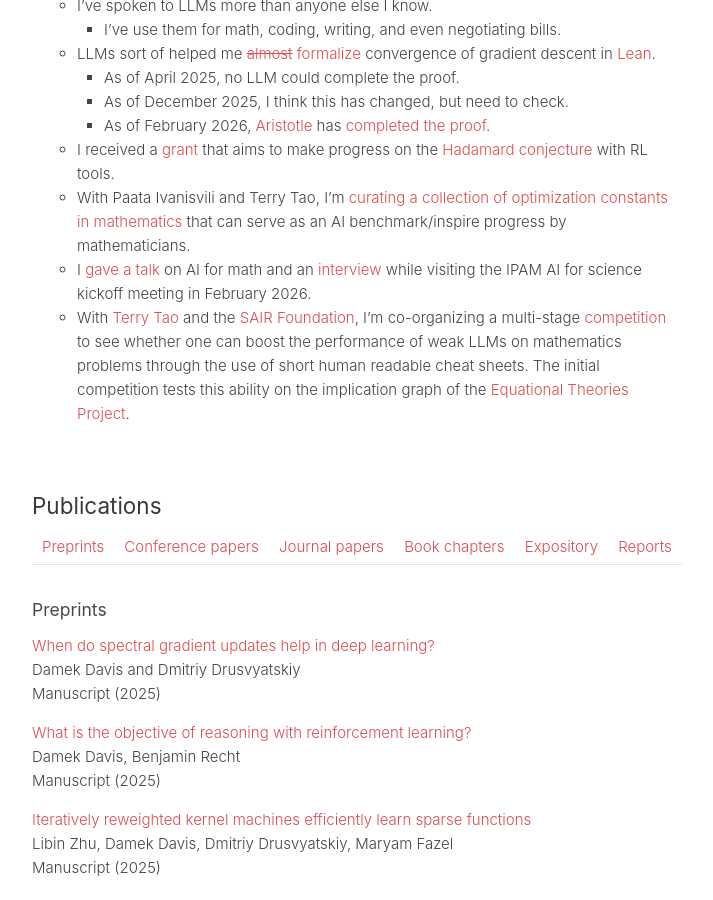
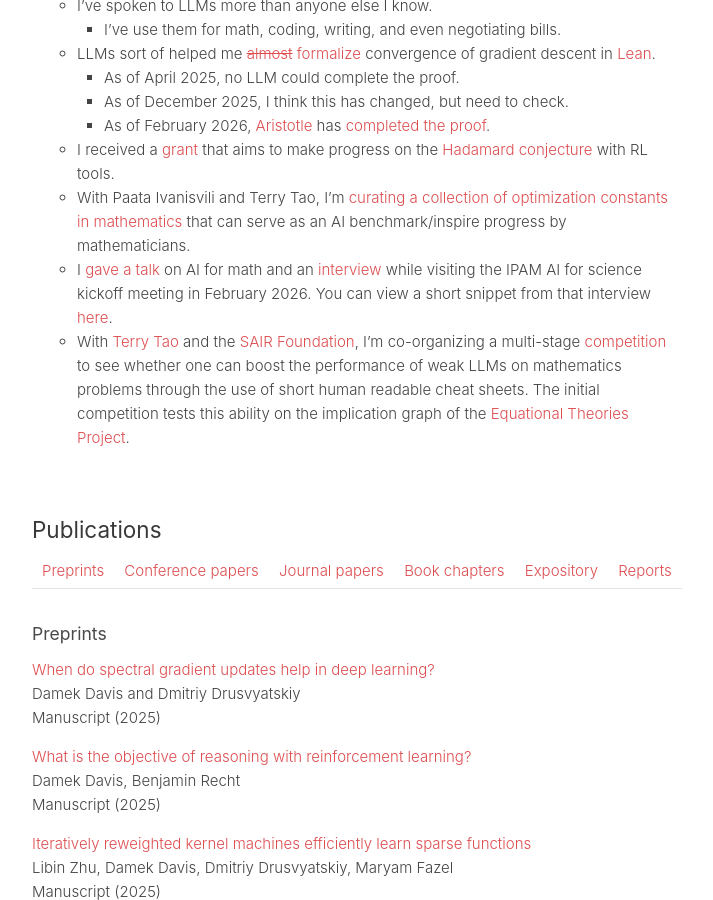
Before and after one commit to damek/damek.github.io, a Jekyll site: the page built from index.md, in a window 1280 px wide and 900 px high, scrolled down 2233 px. Shown: the whole window, without its empty margins (283-996 px from the left). Built offline with Jekyll 4.4.1, drawn with Linux system fonts in a browser that asks for light colours.

Commit message:
added a link to a snippet from the interview on AI for math during the IPAM AI for science kickoff meeting in February 2026

```diff
--- a/index.md
+++ b/index.md
@@ -78,7 +78,7 @@ Please use [my email](mailto:damek@wharton.upenn.edu) sparingly for corresponden
         - As of February 2026, [Aristotle](https://aristotle.harmonic.fun/) has [completed the proof](https://github.com/damek/gd-lean).
     - I received a [grant](https://www.nsf.gov/awardsearch/showAward?AWD_ID=2523384&HistoricalAwards=false) that aims to make progress on the [Hadamard conjecture](https://en.wikipedia.org/wiki/Hadamard_matrix#Hadamard_conjecture) with RL tools.
     - With Paata Ivanisvili and Terry Tao, I'm [curating a collection of optimization constants in mathematics](https://github.com/teorth/optimizationproblems?tab=readme-ov-file) that can serve as an AI benchmark/inspire progress by mathematicians.
-    - I [gave a talk](https://www.youtube.com/watch?v=vea5EJQ4uwg) on AI for math and an [interview](https://www.youtube.com/watch?v=Q2xeGFwyLE4) while visiting the IPAM AI for science kickoff meeting in February 2026.
+    - I [gave a talk](https://www.youtube.com/watch?v=vea5EJQ4uwg) on AI for math and an [interview](https://www.youtube.com/watch?v=Q2xeGFwyLE4) while visiting the IPAM AI for science kickoff meeting in February 2026. You can view a short snippet from that interview [here](https://www.youtube.com/shorts/CQqk2ropeyM).
     - With [Terry Tao](https://terrytao.wordpress.com/2026/03/13/mathematics-distillation-challenge-equational-theories/) and the [SAIR Foundation](https://competition.sair.foundation/competitions/mathematics-distillation-challenge-equational-theories-stage1/overview), I'm co-organizing a multi-stage [competition](https://x.com/damekdavis/status/2032985126146072737?s=20) to see whether one can boost the performance of weak LLMs on mathematics problems through the use of short human readable cheat sheets. The initial competition tests this ability on the implication graph of the [Equational Theories Project](https://teorth.github.io/equational_theories/).
 
 
```
